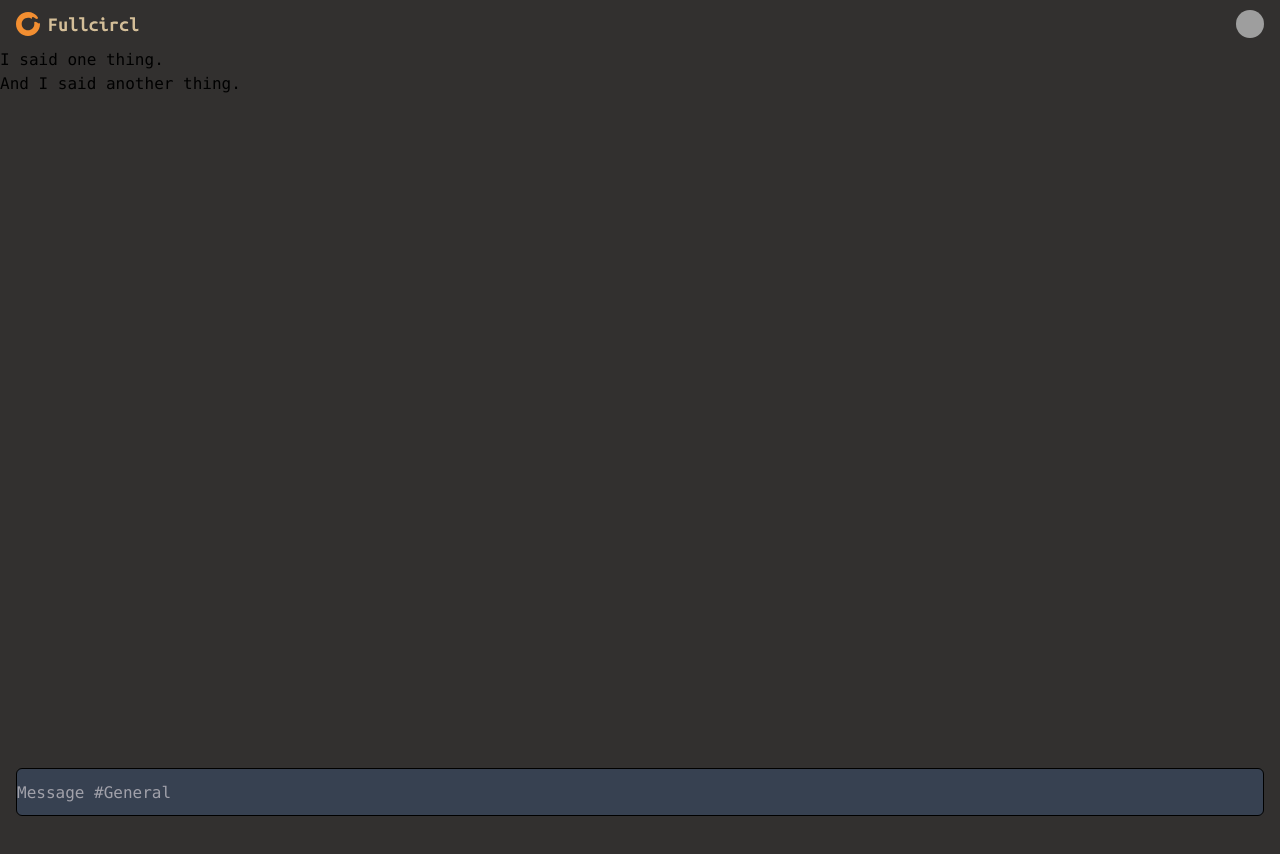
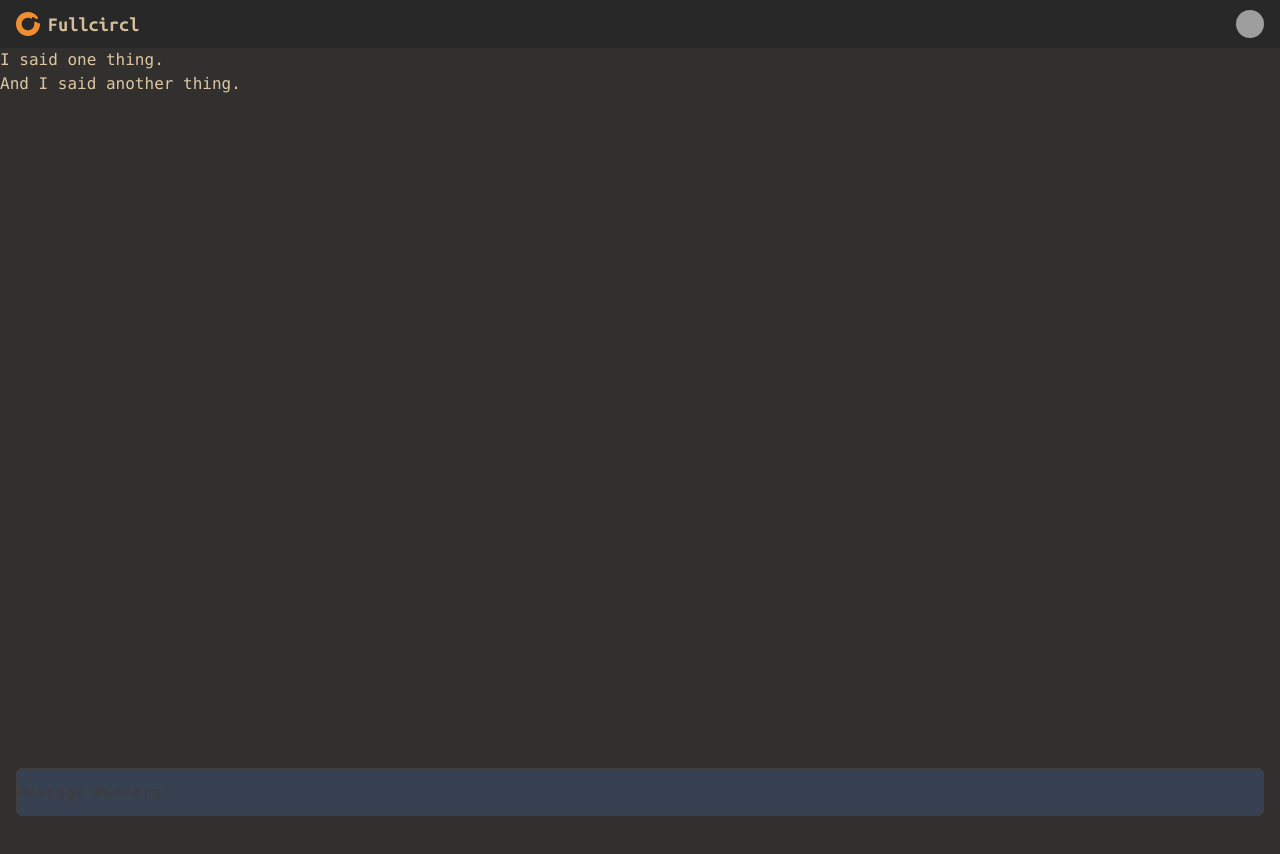
Before and after one commit to fullcircl/fullcircl-app, a Svelte app in the folder src/fullcircl-client/client-app/: page / in a window 1280 px wide. Shown: the top 854 px of the page. Built offline with nearby package versions, Linux system fonts and the light colour scheme; grey boxes are pictures that could not be loaded; a web font is replaced by a local one.

Commit message:
imported colors. changed basic css to comply

```diff
--- a/src/fullcircl-client/client-app/src/App.svelte
+++ b/src/fullcircl-client/client-app/src/App.svelte
@@ -6,7 +6,7 @@ import Message from "./Message.svelte";
 </script>
 
 <Tailwindcss />
-<main class="font-mono dark:bg-gray-700 dark:text-white">
+<main class="font-mono dark:bg-gray dark:text-white">
   <Navbar />
   <Message />
   <InputBar />
--- a/src/fullcircl-client/client-app/tailwind.config.js
+++ b/src/fullcircl-client/client-app/tailwind.config.js
@@ -1,3 +1,49 @@
+let colors_ = {
+  gray: {
+    900: "#202121", //darkest
+    800: "#292828", //dark
+    600: "#32302F", //DEFAULT
+    500: "#3C3836", //light
+    400: "#403C3A", //lighter
+    300: "#45403D",
+    200: "#504945",
+    100: "#5A524C",
+    50: "#665C54",  //lightest
+  },
+  white: {
+    50: "#DDC7A1",  //DEFAULT
+    100: "#D4BE98",
+    300: "#C5B18D",
+    500: "#A89984", //dim
+    700: "#928374", //dimmer
+    900: "#7C6F64", //dimmest
+  },
+  aqua: {
+    500: "#81BB83", //DEFAULT
+    300: "#678E68", //darker
+  },
+  blue: {
+    500: "#81BBB1", //DEFAULT
+    300: "#649089", //darker
+  },
+  green: {
+    500: "#A4C167", //DEFAULT
+    300: "#879D58", //darker
+  },
+  orange: {
+    500: "#E08552", //DEFAULT
+    300: "#B66E45", //darker
+  },
+  red: {
+    500: "#DB7070", //DEFAULT
+    300: "#A85757", //darker
+  },
+  yellow: {
+    500: "#E4AB67", //DEFAULT
+    300: "#BF8A4A", //darker
+  },
+}
+
 module.exports = {
   purge: {
     enabled: !process.env.ROLLUP_WATCH,
@@ -17,8 +63,77 @@ module.exports = {
     },
     colors: {
       gray: {
-        700: "#32302f"
-      }
+        lightest: colors_.gray[50],
+        lighter: colors_.gray[400],
+        light: colors_.gray[500],
+        DEFAULT: colors_.gray[600],
+        dark: colors_.gray[800],
+        darkest: colors_.gray[900],
+
+        900: colors_.gray[900],
+        800: colors_.gray[800],
+        600: colors_.gray[600],
+        500: colors_.gray[500],
+        400: colors_.gray[400],
+        300: colors_.gray[300],
+        200: colors_.gray[200],
+        100: colors_.gray[100],
+        50: colors_.gray[50],
+      },
+      white: {
+        DEFAULT: colors_.white[50],
+        dimmer: colors_.white[700],
+        dimmest: colors_.white[900],
+
+        900: colors_.white[900],
+        700: colors_.white[700],
+        500: colors_.white[500],
+        300: colors_.white[300],
+        100: colors_.white[100],
+        50: colors_.white[50],
+      },
+      aqua: {
+        DEFAULT: colors_.aqua[500],
+        dark: colors_.aqua[300],
+
+        500: colors_.aqua[500],
+        300: colors_.aqua[300],
+      },
+      blue: {
+        DEFAULT: colors_.blue[500],
+        dark: colors_.blue[300],
+
+        500: colors_.blue[500],
+        300: colors_.blue[300],
+      },
+      green: {
+        DEFAULT: colors_.green[500],
+        dark: colors_.green[300],
+
+        500: colors_.green[500],
+        300: colors_.green[300],
+      },
+      orange: {
+        DEFAULT: colors_.orange[500],
+        dark: colors_.orange[300],
+
+        500: colors_.orange[500],
+        300: colors_.orange[300],
+      },
+      red: {
+        DEFAULT: colors_.red[500],
+        dark: colors_.red[300],
+
+        500: colors_.red[500],
+        300: colors_.red[300],
+      },
+      yellow: {
+        DEFAULT: colors_.yellow[500],
+        dark: colors_.yellow[300],
+
+        500: colors_.yellow[500],
+        300: colors_.yellow[300],
+      },
     },
     extend: {},
   },
```
Lines whose indentation alone changed are shown as unchanged.
